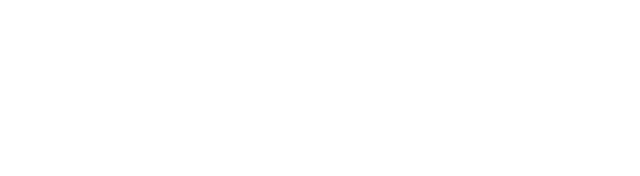
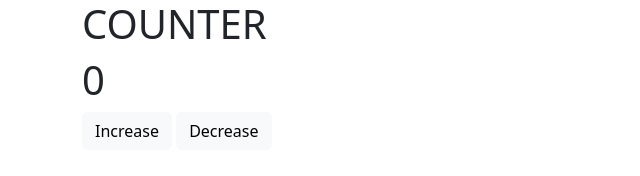
Before and after one commit to Harshninave04/Number-Counter, a plain HTML site: page folder/index.html in a window 1280 px wide. Shown: the whole page, without its empty margins (0-640 px from the left). Drawn offline with nearby package versions, Linux system fonts and the light colour scheme.

Commit message:
data added

```diff
--- a/folder/index.html
+++ b/folder/index.html
@@ -4,11 +4,36 @@
 <head>
     <meta charset="UTF-8">
     <meta name="viewport" content="width=device-width, initial-scale=1.0">
+    <link rel="stylesheet" href="style.css">
+    <link href="https://cdn.jsdelivr.net/npm/bootstrap@5.3.1/dist/css/bootstrap.min.css" rel="stylesheet"
+        integrity="sha384-4bw+/aepP/YC94hEpVNVgiZdgIC5+VKNBQNGCHeKRQN+PtmoHDEXuppvnDJzQIu9" crossorigin="anonymous">
+    <link rel="preconnect" href="https://fonts.googleapis.com">
+    <link rel="preconnect" href="https://fonts.gstatic.com" crossorigin>
+    <link
+        href="https://fonts.googleapis.com/css2?family=Montserrat&family=Poppins:wght@300;400;500;600&family=Raleway:wght@500&family=Teko&display=swap"
+        rel="stylesheet">
+    <link rel="stylesheet" href="style.css">
     <title>Counter</title>
 </head>
 
 <body>
 
+<div class="container">
+    <div class="counter">
+        <h1>COUNTER</h1>
+        <h1 id="count">0</h1>
+
+        <div>
+            <button type="button" class="btn btn-light" onclick="changeCount(1)">Increase</button>
+            <button type="button" class="btn btn-light" onclick="changeCount(-1)">Decrease</button>
+
+        </div>
+    </div>
+</div>
+
+
+
+<script src="script.js"></script>
 </body>
 
 </html>
```
